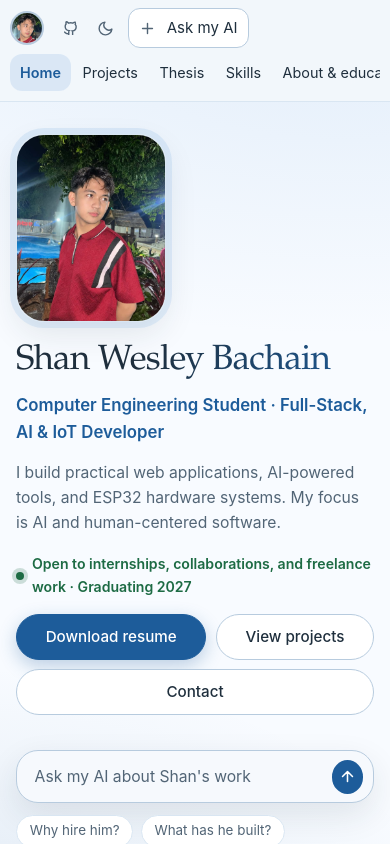
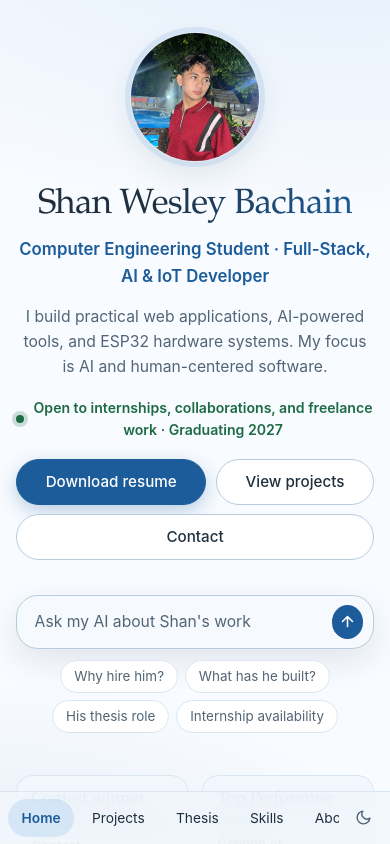
Before and after one commit to shanxwesley/swbportfolio, a website: page index.html in a window 390 px wide. Drawn offline with Linux system fonts and the light colour scheme.

Commit message:
Update index.html

```diff
--- a/index.html
+++ b/index.html
@@ -380,23 +380,48 @@ h1, h2, h3 { line-height: 1.2; font-weight: 400; }
   .msg-user { max-width: 90%; }
   .btns .btn { flex: 1 1 auto; justify-content: center; }
 }
-/* Mobile polish */
+/* Mobile: bottom app-style tab bar, centered hero */
 @media (max-width: 900px) {
-  .side { flex-wrap: wrap; row-gap: .35rem; }
-  .tabs { order: 4; width: 100%; flex-direction: row; flex-wrap: nowrap; overflow-x: auto; scrollbar-width: none; padding-bottom: .1rem; }
+  body { display: block; grid-template-columns: none; }
+  .main { position: fixed; inset: 0 0 calc(4.4rem + env(safe-area-inset-bottom, 0px)) 0; }
+  .side {
+    position: fixed; left: 0; right: 0; bottom: 0; z-index: 20;
+    flex-direction: row; align-items: center; gap: .4rem;
+    padding: .45rem .5rem calc(.45rem + env(safe-area-inset-bottom, 0px));
+    border-right: none; border-top: 1px solid var(--border); border-bottom: none;
+    background: color-mix(in srgb, var(--side) 88%, transparent);
+    backdrop-filter: blur(16px); -webkit-backdrop-filter: blur(16px);
+  }
+  .side-top, .side-label, .recents-wrap, .side-name, .nav-item--new, .side-foot a { display: none; }
+  .side-foot { display: flex; flex-shrink: 0; margin: 0; padding: 0; border: none; }
+  .side-foot .nav-item { padding: .5rem .6rem; }
+  .tabs {
+    flex: 1; min-width: 0; flex-direction: row; flex-wrap: nowrap; gap: .25rem;
+    overflow-x: auto; scrollbar-width: none; -webkit-overflow-scrolling: touch;
+  }
   .tabs::-webkit-scrollbar { display: none; }
-  .tabs .nav-item { font-size: .9rem; }
-  .hero-photo { margin: 0; max-width: 180px; }
-  .hero h1 { font-size: clamp(2rem, 9vw, 2.6rem); }
-  .hero .lead { font-size: .98rem; }
-  .btns { margin-top: 1rem; }
-  .btns .btn { flex: 1 1 auto; justify-content: center; text-align: center; }
-  .stats > div { padding: .8rem .9rem; }
+  .tabs .nav-item { flex-shrink: 0; font-size: .86rem; padding: .5rem .85rem; border-radius: 999px; }
+  .tabs .nav-item[aria-current="true"] { background: color-mix(in srgb, var(--accent) 26%, transparent); }
+  .side-foot { order: 2; }
+  .tabs { order: 1; }
+  .pf-scroll { padding-bottom: 1rem; }
+
+  .hero { grid-template-columns: 1fr; gap: 1.6rem; justify-items: center; text-align: center; }
+  .hero > div:first-child { display: flex; flex-direction: column; align-items: center; }
+  .hero-photo { order: -1; margin: 0; width: 150px; max-width: 150px; }
+  .hero-photo img { aspect-ratio: 1 / 1; border-radius: 50%; width: 150px; height: 150px; box-shadow: 0 0 0 5px color-mix(in srgb, var(--accent) 24%, transparent), var(--shadow); }
+  .hero h1 { font-size: clamp(2rem, 9vw, 2.5rem); }
+  .hero .lead { font-size: .98rem; max-width: 36ch; margin-inline: auto; }
+  .status { justify-content: center; }
+  .btns { justify-content: center; margin-top: 1.1rem; }
+  .btns .btn { flex: 1 1 auto; justify-content: center; }
+  .hero-ask { width: 100%; }
+  .mini-chips { justify-content: center; }
+  .stats > div { padding: .8rem .9rem; text-align: left; }
   .pf { padding-inline: 1rem; }
 }
 @media (max-width: 520px) {
-  .hero-photo { max-width: 150px; }
-  .hero { gap: 1.4rem; }
+  .hero-photo, .hero-photo img { width: 130px; height: 130px; max-width: 130px; }
 }
 @media (prefers-reduced-motion: reduce) {
   *, *::before, *::after { transition: none !important; animation: none !important; }
```
